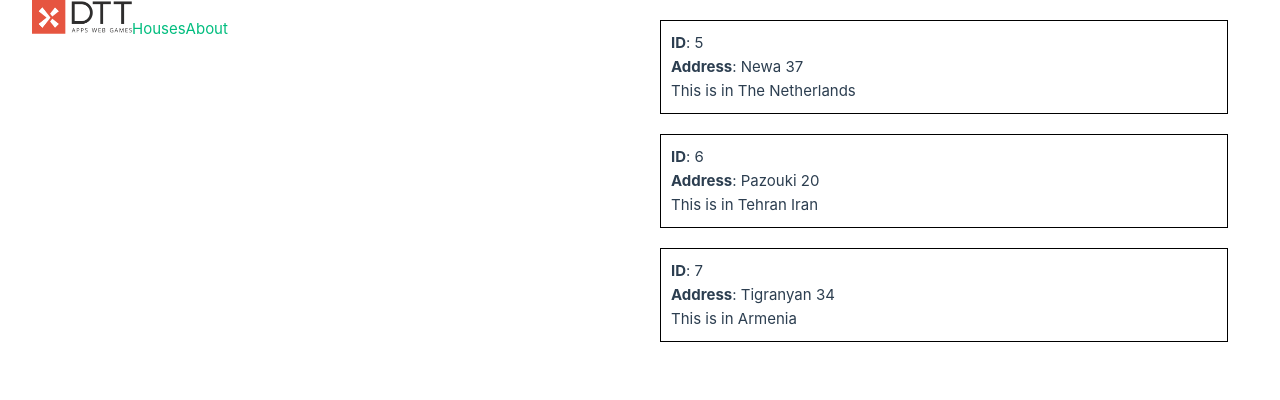
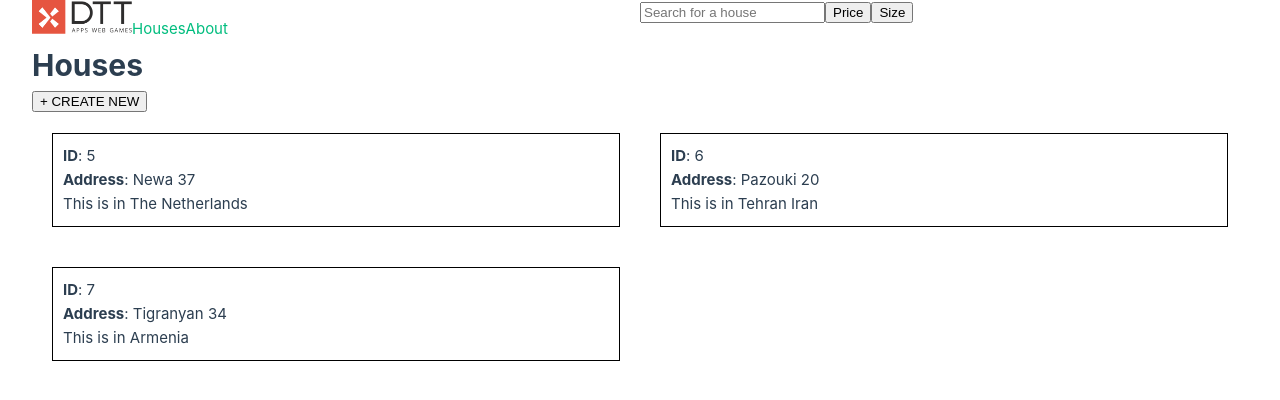
Before and after one commit to tannazma/dtt-assessment, a Vue app: page /list in a window 1280 px wide. Shown: the top 400 px of the page. Built offline with nearby package versions, Linux system fonts and the light colour scheme.

Commit message:
create the second part of list page + format

```diff
--- a/src/views/ListOfHouses.vue
+++ b/src/views/ListOfHouses.vue
@@ -1,19 +1,28 @@
 <script setup lang="ts">
-import Header from '@/components/Header.vue';
+import Header from '@/components/Header.vue'
 import { houses } from '@/stores/houses'
 </script>
 
 <template>
   <div>
-        <Header/>
+    <Header />
+    <h1>Houses</h1>
+    <button>+ CREATE NEW</button>
   </div>
   <div>
-    <div v-for="House in houses" :key="House.id" style="border: 1px solid black; margin: 20px; padding: 10px;">
+    <input placeholder="Search for a house" />
+    <button>Price</button>
+    <button>Size</button>
+  </div>
+  <div
+    v-for="House in houses"
+    :key="House.id"
+    style="border: 1px solid black; margin: 20px; padding: 10px"
+  >
     <strong>ID</strong>: {{ House.id }}
     <br />
     <strong>Address</strong>: {{ House.name }}
     <br />
     {{ House.descrption }}
   </div>
-  </div>
 </template>
```
Lines whose indentation alone changed are shown as unchanged.
